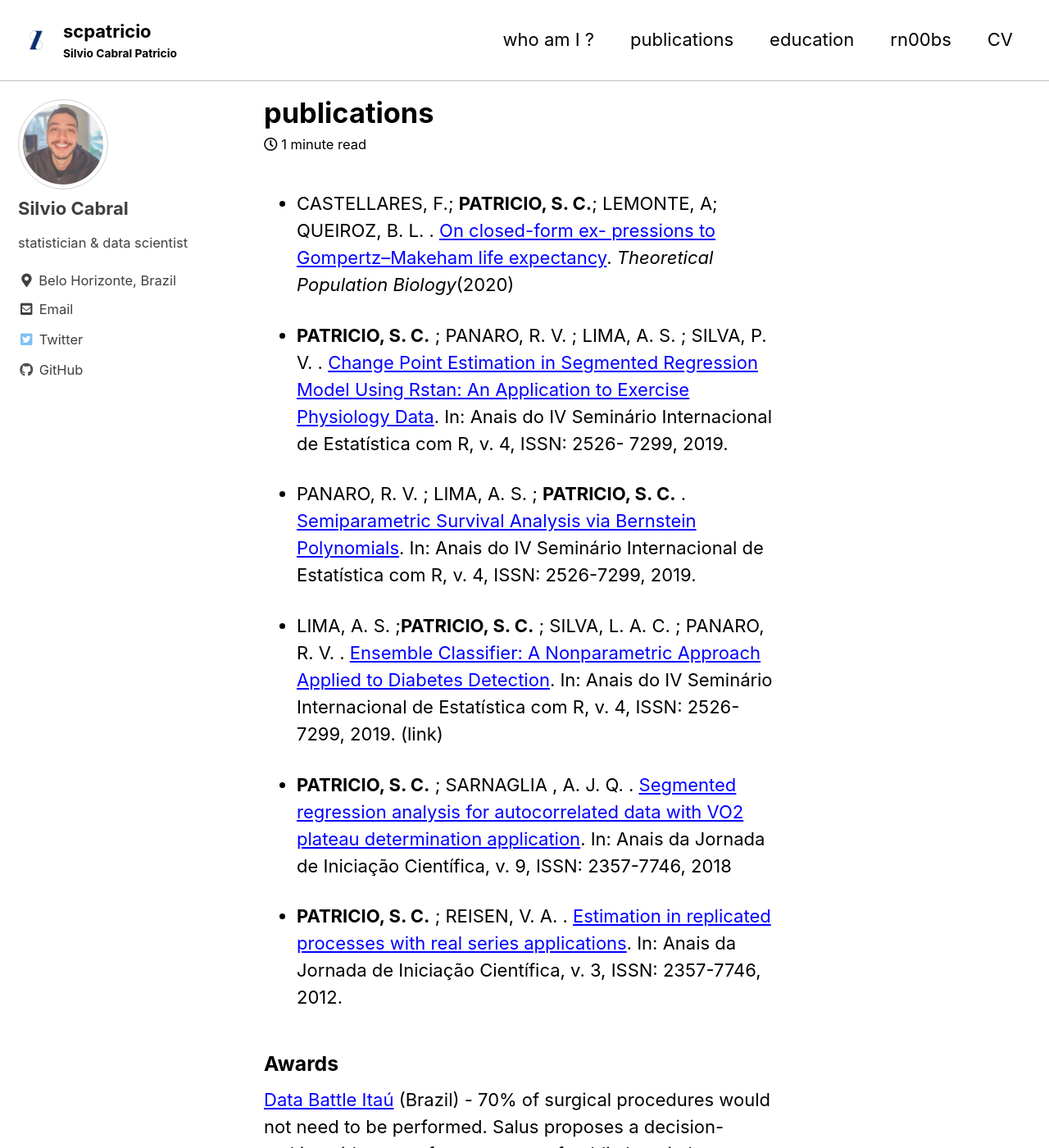
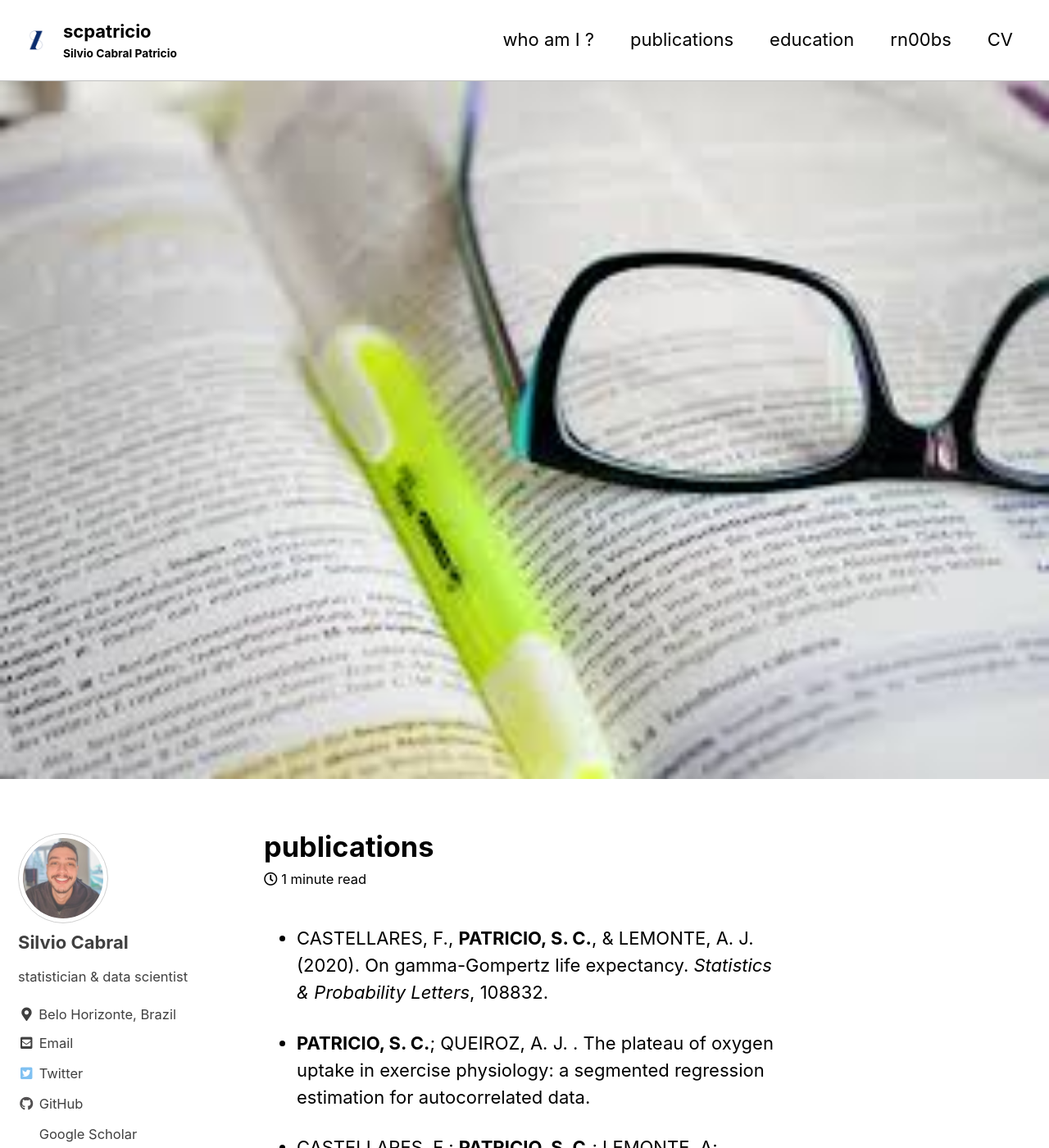
Before and after one commit to scpatricio/scpatricio.github.io, a Jekyll site: the page built from _pages/publications.md, in a window 1280 px wide and 1400 px high. Shown: the whole window at 82% size. Built offline with Jekyll 4.4.1, drawn with Linux system fonts in a browser that asks for light colours; cached includes are drawn as plain includes; some of the changed text lies outside the part shown.

Commit message:
new github commit

```diff
--- a/_config.yml
+++ b/_config.yml
@@ -114,9 +114,9 @@ author:
     - label: "GitHub"
       icon: "fab fa-fw fa-github"
       url: "https://github.com/scpatricio"
-    - label: "Instagram"
-      icon: "fab fa-fw fa-instagram"
-      # url: "https://instagram.com/scpatr"
+    - label: "Google Scholar"
+      icon: "fab fa-fw fa-google-scholar"
+      url: "https://scholar.google.com/citations?user=01lldJoAAAAJ&hl=en&oi=ao"
 
 # Site Footer
 footer:
--- a/_pages/publications.md
+++ b/_pages/publications.md
@@ -1,20 +1,25 @@
 ---
 title: "publications"
 permalink: /publications/
+header:
+  image: "/images/pub.jpeg"
 ---
+  - CASTELLARES, F., **PATRICIO, S. C.**, & LEMONTE, A. J. (2020). On gamma-Gompertz life expectancy. _Statistics & Probability Letters_, 108832.
 
-  - CASTELLARES, F.; **PATRICIO, S. C.**; LEMONTE, A; QUEIROZ, B. L. . [On closed-form ex- pressions to Gompertz–Makeham life expectancy](https://doi.org/10.1016/j.tpb.2020.04.005){:target="_blank" rel="noopener"}. _Theoretical Population Biology_(2020)
+  - **PATRICIO, S. C.**; QUEIROZ, A. J. . The plateau of oxygen uptake in exercise physiology: a segmented regression estimation for autocorrelated data.
 
-  - **PATRICIO, S. C.** ; PANARO, R. V. ; LIMA, A. S. ; SILVA, P. V. . [Change Point Estimation in Segmented Regression Model Using Rstan: An Application to Exercise Physiology Data](http://periodicos.uff.br/anaisdoser/article/view/29038){:target="_blank" rel="noopener"}. In: Anais do IV Seminário Internacional de Estatística com R, v. 4, ISSN: 2526- 7299, 2019.
+  - CASTELLARES, F.; **PATRICIO, S. C.**; LEMONTE, A; QUEIROZ, B. L. . On closed-form ex- pressions to Gompertz–Makeham life expectancy. _Theoretical Population Biology_(2020)
 
-  - PANARO, R. V. ; LIMA, A. S. ; **PATRICIO, S. C.** . [Semiparametric Survival Analysis via Bernstein Polynomials](http://www.periodicos.uff.br/anaisdoser/article/view/29343){:target="_blank" rel="noopener"}. In: Anais do IV Seminário Internacional de Estatística com R, v. 4, ISSN: 2526-7299, 2019.
+  - **PATRICIO, S. C.** ; PANARO, R. V. ; LIMA, A. S. ; SILVA, P. V. . Change Point Estimation in Segmented Regression Model Using Rstan: An Application to Exercise Physiology Data. In: _Anais do IV Seminário Internacional de Estatística com R_, v. 4, ISSN: 2526- 7299, 2019.
 
-  - LIMA, A. S. ;**PATRICIO, S. C.** ; SILVA, L. A. C. ; PANARO, R. V. . [Ensemble Classifier: A Nonparametric Approach Applied to Diabetes Detection](http://www.periodicos.uff.br/anaisdoser/article/view/29318){:target="_blank" rel="noopener"}. In: Anais do IV Seminário Internacional de Estatística com R, v. 4, ISSN: 2526-7299, 2019. (link)
+  - PANARO, R. V. ; LIMA, A. S. ; **PATRICIO, S. C.** . Semiparametric Survival Analysis via Bernstein Polynomials. In: _Anais do IV Seminário Internacional de Estatística com R_, v. 4, ISSN: 2526-7299, 2019.
 
-  - **PATRICIO, S. C.** ; SARNAGLIA , A. J. Q. . [Segmented regression analysis for autocorrelated data with VO2 plateau determination application](http://portais4.ufes.br/posgrad/anais_jornada_ic/desc.php?&id=13428){:target="_blank" rel="noopener"}. In: Anais da Jornada de Iniciação Científica, v. 9, ISSN: 2357-7746, 2018
+  - LIMA, A. S. ;**PATRICIO, S. C.** ; SILVA, L. A. C. ; PANARO, R. V. . Ensemble Classifier: A Nonparametric Approach Applied to Diabetes Detection. In: _Anais do IV Seminário Internacional de Estatística com R_, v. 4, ISSN: 2526-7299, 2019. (link)
 
-  - **PATRICIO, S. C.** ; REISEN, V. A. . [Estimation in replicated processes with real series applications](http://portais4.ufes.br/posgrad/anais_jornada_ic/desc.php?&id=3833){:target="_blank" rel="noopener"}. In: Anais da Jornada de Iniciação Científica, v. 3, ISSN: 2357-7746, 2012.
+  - **PATRICIO, S. C.** ; SARNAGLIA , A. J. Q. . Segmented regression analysis for autocorrelated data with VO2 plateau determination application. In: _Anais da Jornada de Iniciação Científica_, v. 9, ISSN: 2357-7746, 2018
+
+  - **PATRICIO, S. C.** ; REISEN, V. A. . Estimation in replicated processes with real series applications. In: _Anais da Jornada de Iniciação Científica_, v. 3, ISSN: 2357-7746, 2012.
 
 
 ### Awards
-[Data Battle Itaú](https://app.shawee.io/@scpatr){:target="_blank" rel="noopener"} (Brazil) - 70% of surgical procedures would not need to be performed. Salus proposes a decision-making aid system for managers of public hospitals regarding the prioritization and choice of breast cancer treatments.
+Data Battle Itaú (Brazil) - 70% of surgical procedures would not need to be performed. Salus proposes a decision-making aid system for managers of public hospitals regarding the prioritization and choice of breast cancer treatments.
```
Also changed, not shown: images/pub.jpeg (added).
